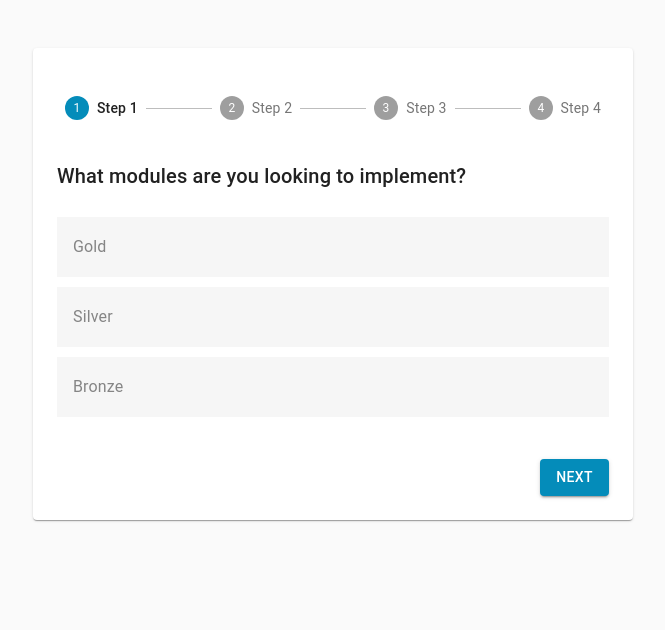
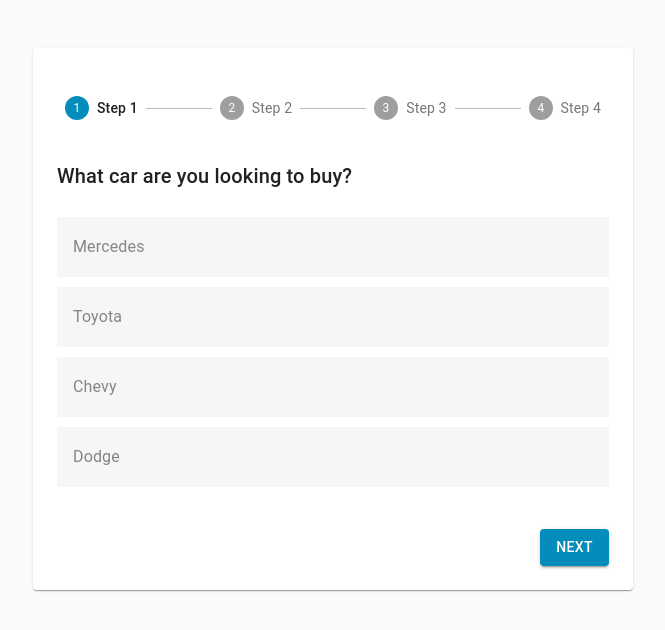
Before and after one commit to balogunb/WorkRails_WorkFlow, a React (Create React App) app in the folder frontend/: page / in a window 1280 px wide. Shown: the top 630 px of the page, without its empty margins (307-972 px from the left). Built offline with nearby package versions, Linux system fonts and the light colour scheme.

Commit message:
Added functionality to dynamically fill questions and options

```diff
--- a/frontend/src/App.js
+++ b/frontend/src/App.js
@@ -7,15 +7,38 @@
 function App() {
 
 
-  const data = {
-    q1: "Hello World",
-    q2: "What is the way",
-    q3: "This is working",
-  };
+var data =  {
+  "step1":{
+    "question": "What car are you looking to buy?",
+    "options":[
+      {"string":"Mercedes", "value": 50000},
+      {"string":"Toyota", "value": 20000},
+      {"string":"Chevy", "value": 30000},
+      {"string":"Dodge", "value": 60000},
+    ],
+    "review": "Car cost:"
+  },
+  "step2":{
+    "question": "When do you want it delivered?",
+    "review": "Delivery cost:"
+  },
+  "step3":{
+    "question": "Select Additional Features",
+    "options":[
+      {"string":"Self Driving", "value": 6000},
+      {"string":"Chrome Rims", "value": 1000},
+      {"string":"WIFI", "value": 4000},
+      {"string":"Television", "value": 8000},
+      {"string":"Auto Lock", "value": 300},
+      {"string":"Stars", "value": 9000},
+    ],
+    "review": "Additional Features Cost:"
+  }
+}
 
   return (
     <Router>
-      <Main/>
+      <Main data = {data}/>
     </Router>
   );
 }
--- a/frontend/src/components/main.js
+++ b/frontend/src/components/main.js
@@ -72,23 +72,22 @@
   return new URLSearchParams(useLocation().search);
 }
 
-export default function Main() {
+function repeatFalse(num){
+  return Array(num).fill(false);
+}
 
+export default function Main(props) {
+  //console.log(props.data);
+  var data = props.data;
 
+  //Allow multi select to work dynamically even when options are increased
   let today = new Date(Date.now());
-  today = today.toISOString().split('T')[0];
-  //console.log(today)
-
+  today = today.toISOString().split("T")[0];
   const classes = useStyles();
   const [activeStep, setActiveStep] = React.useState(0);
   const [selectedIndex, setSelectedIndex] = React.useState();
   const [date, setDate] = React.useState(today);
-  const [activeElements, setActiveElements] = React.useState([
-    false,
-    false,
-    false,
-    false,
-  ]);
+  const [activeElements, setActiveElements] = React.useState(repeatFalse(data.step3.options.length));
   let query = useQuery();
 
   //Handles sending informaiton to salesforce
@@ -165,8 +164,7 @@
   };
 
   const getModule = () => {
-    var lst = ["4 Weeks", "6 Weeks", "8 weeks"];
-    return lst[selectedIndex];
+    return '$' + data.step1.options[selectedIndex].value;
   };
 
   const getDeliveryCost = () => {
@@ -186,7 +184,7 @@
     var x;
     for (x in activeElements) {
       if (activeElements[x] === true) {
-        res += 1000;
+        res += data.step3.options[x].value;
         //console.log(x);
       }
     }
@@ -210,34 +208,25 @@
               <React.Fragment>
                 <React.Fragment>
                   <Typography variant="h6" gutterBottom>
-                    What modules are you looking to implement?
+                    {data.step1.question}
                   </Typography>
                   <div className={classes.root}>
                     <List component="nav" aria-label="main mailbox folders">
+                      {data.step1.options.map(function (value, index) {
+                        return (
                           <ListItem
                             button
+                            key={index}
                             className={classes.buttonGroup}
-                        selected={selectedIndex === 0}
-                        onClick={(event) => handleListItemClick(event, 0)}
+                            selected={selectedIndex === index}
+                            onClick={(event) =>
+                              handleListItemClick(event, index)
+                            }
                           >
-                        <ListItemText primary="Gold" />
+                            <ListItemText primary={value.string} />
                           </ListItem>
-                      <ListItem
-                        button
-                        className={classes.buttonGroup}
-                        selected={selectedIndex === 1}
-                        onClick={(event) => handleListItemClick(event, 1)}
-                      >
-                        <ListItemText primary="Silver" />
-                      </ListItem>
-                      <ListItem
-                        button
-                        className={classes.buttonGroup}
-                        selected={selectedIndex === 2}
-                        onClick={(event) => handleListItemClick(event, 2)}
-                      >
-                        <ListItemText primary="Bronze" />
-                      </ListItem>
+                        );
+                      })}
                     </List>
                   </div>
                 </React.Fragment>
@@ -278,7 +267,7 @@
             <React.Fragment>
               <React.Fragment>
                 <Typography variant="h6" gutterBottom>
-                  When are you expecting delivery?
+                  {data.step2.question}
                 </Typography>
                 <div className={classes.root}>
                   <form className={classes.container} noValidate>
@@ -331,42 +320,23 @@
             <React.Fragment>
               <React.Fragment>
                 <Typography variant="h6" gutterBottom>
-                  What resources do you believe you'll need?
+                  {data.step3.question}
                 </Typography>
                 <div className={classes.root}>
                   <List component="nav" aria-label="main mailbox folders">
+                    {data.step3.options.map(function (value, index) {
+                      return (
                         <ListItem
                           button
+                          key={index}
                           className={classes.buttonGroup}
-                      onClick={(event) => handleChanges(event, 0)}
-                      selected={activeElements[0]}
+                          onClick={(event) => handleChanges(event, index)}
+                          selected={activeElements[index]}
                         >
-                      <ListItemText primary="Project Manager" />
+                          <ListItemText primary={value.string} />
                         </ListItem>
-                    <ListItem
-                      button
-                      className={classes.buttonGroup}
-                      onClick={(event) => handleChanges(event, 1)}
-                      selected={activeElements[1]}
-                    >
-                      <ListItemText primary="Solution Architect" />
-                    </ListItem>
-                    <ListItem
-                      button
-                      onClick={(event) => handleChanges(event, 2)}
-                      className={classes.buttonGroup}
-                      selected={activeElements[2]}
-                    >
-                      <ListItemText primary="Implementation Manager" />
-                    </ListItem>
-                    <ListItem
-                      button
-                      onClick={(event) => handleChanges(event, 3)}
-                      className={classes.buttonGroup}
-                      selected={activeElements[3]}
-                    >
-                      <ListItemText primary="QA Tester" />
-                    </ListItem>
+                      );
+                    })}
                   </List>
                 </div>
               </React.Fragment>
@@ -411,19 +381,19 @@
                 <div className={classes.root}>
                   <List disablePadding>
                     <ListItem className={classes.listItem}>
-                      <ListItemText primary="Module Duration" />
+                      <ListItemText primary={data.step1.review} />
                       <Typography variant="subtitle1" className={classes.total}>
                         {getModule()}
                       </Typography>
                     </ListItem>
                     <ListItem className={classes.listItem}>
-                      <ListItemText primary="Delivery Fee" />
+                      <ListItemText primary={data.step2.review} />
                       <Typography variant="subtitle1" className={classes.total}>
                         {getDeliveryCost()}
                       </Typography>
                     </ListItem>
                     <ListItem className={classes.listItem}>
-                      <ListItemText primary="Resource Fee" />
+                      <ListItemText primary={data.step3.review} />
                       <Typography variant="subtitle1" className={classes.total}>
                         {getResourceCost()}
                       </Typography>
```
Lines whose indentation alone changed are shown as unchanged.
